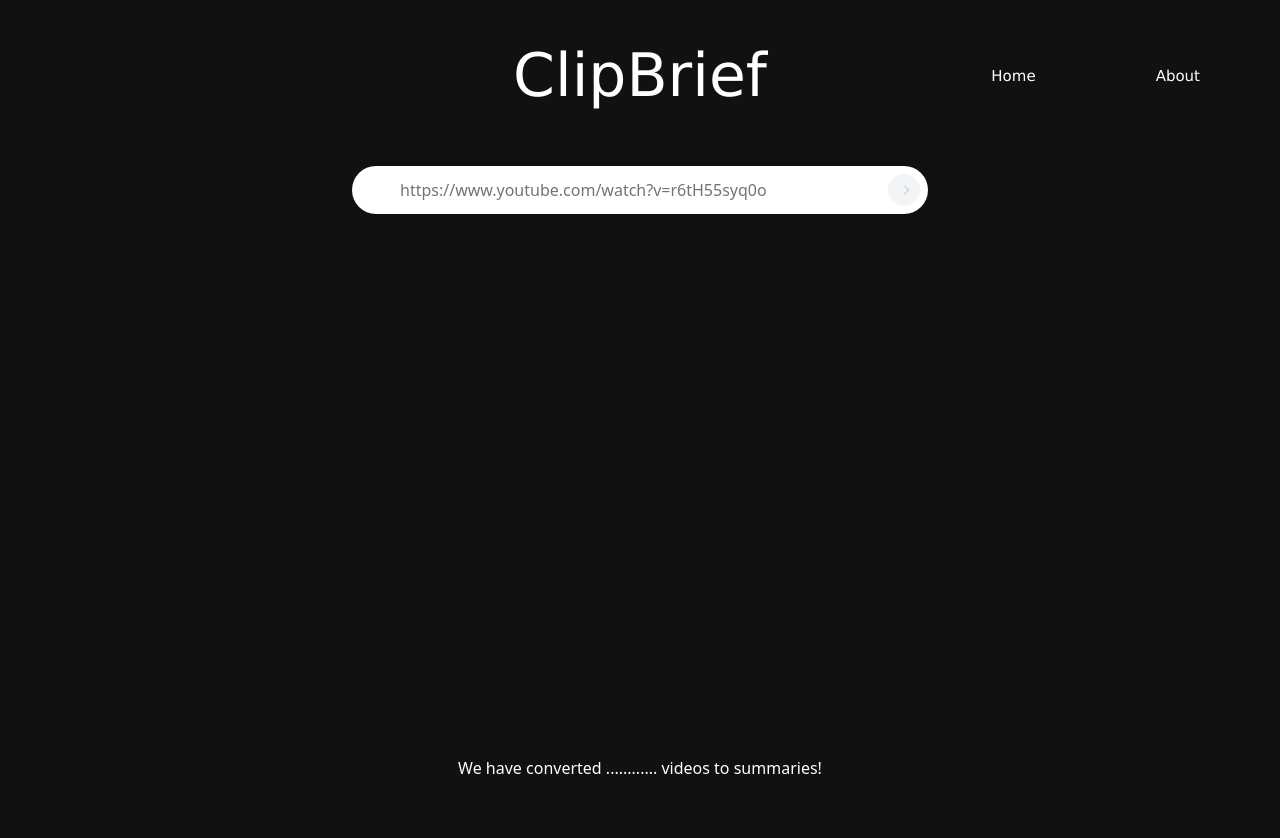
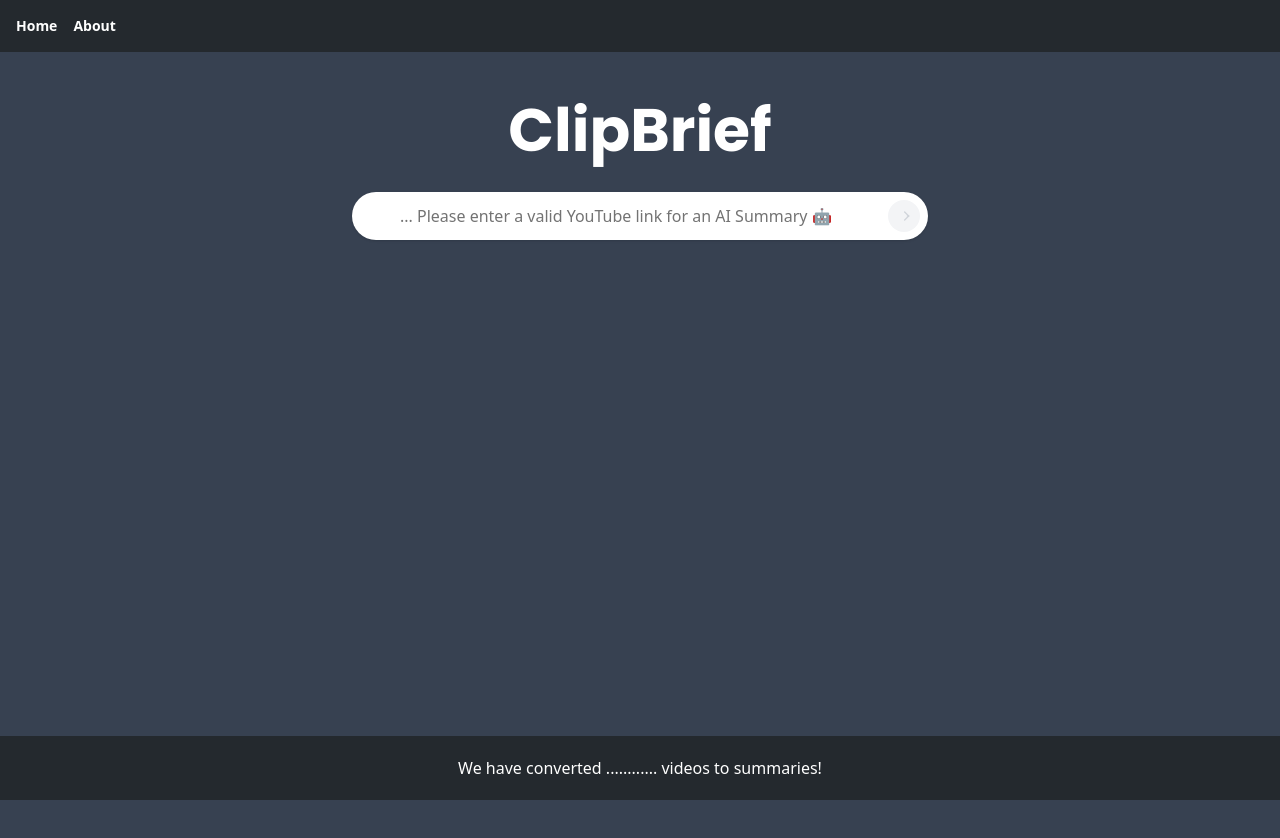
Before and after one commit to lukemccabe0/ClipBrief, a Next.js app: page / in a window 1280 px wide. Shown: the top 838 px of the page. Before the commit the page ends 800 px from the top, so only its background shows below. Built offline with nearby package versions, Linux system fonts and the light colour scheme.

Commit message:
Staging changing from test branch

```diff
--- a/package.json
+++ b/package.json
@@ -13,6 +13,7 @@
     "next": "^14.2.5",
     "react": "^18.3.1",
     "react-dom": "^18.3.1",
+    "react-toastify": "^10.0.5",
     "tailwind-merge": "^2.4.0"
   },
   "devDependencies": {
--- a/src/components/Navbar.js
+++ b/src/components/Navbar.js
@@ -1,22 +1,18 @@
-import React from 'react';
 import Link from 'next/link';
 
 const Navbar = () => {
   return (
-    <nav className="navBar">
-      <div className="projectName">ClipBrief</div>
-      <ul className="navLinks">
-        <li>
+    <nav className="bg-[#24292e] p-4"> {/* Darker GitHub grey */}
+      <div className="container mx-auto flex justify-between items-center">
+        <div className="flex space-x-4">
           <Link href="/" legacyBehavior>
-            <a className="navLink">Home</a>
+            <a className="text-white font-bold hover:text-gray-400 text-sm">Home</a>
           </Link>
-        </li>
-        <li>
           <Link href="/about" legacyBehavior>
-            <a className="navLink">About</a>
+            <a className="text-white font-bold hover:text-gray-400 text-sm">About</a>
           </Link>
-        </li>
-      </ul>
+        </div>
+      </div>
     </nav>
   );
 };
--- a/src/components/footer.js
+++ b/src/components/footer.js
@@ -12,7 +12,7 @@ const styles = {
   footer: {
     padding: '20px',
     textAlign: 'center',
-    backgroundColor: '#111',
+    backgroundColor: '#24292e',
     color: 'white',
     position: 'fixed',
     bottom: 0,
--- a/src/components/ui/placeholders-and-vanish-input.tsx
+++ b/src/components/ui/placeholders-and-vanish-input.tsx
@@ -1,9 +1,10 @@
+// components/ui/placeholders-and-vanish-input.tsx
 "use client";
-import React from "react";
+import React, { useCallback, useEffect, useRef, useState } from "react";
 import { AnimatePresence, motion } from "framer-motion";
-import { useCallback, useEffect, useRef, useState } from "react";
-import { cn } from "../../utils/cn";
-
+import { ToastContainer, toast } from 'react-toastify';
+import 'react-toastify/dist/ReactToastify.css';
+import { validateYouTubeUrl } from "../../utils/api";
 
 interface DataPoint {
   x: number;
@@ -24,7 +25,6 @@ export function PlaceholdersAndVanishInput({
   const [currentPlaceholder, setCurrentPlaceholder] = useState(0);
   const [value, setValue] = useState("");
   const [animating, setAnimating] = useState(false);
-
   const intervalRef = useRef<ReturnType<typeof setTimeout> | null>(null);
   const canvasRef = useRef<HTMLCanvasElement>(null);
   const newDataRef = useRef<DataPoint[]>([]);
@@ -160,7 +160,18 @@ export function PlaceholdersAndVanishInput({
 
   const handleKeyDown = (e: React.KeyboardEvent<HTMLInputElement>) => {
     if (e.key === "Enter" && !animating) {
+      handleSubmit(e as unknown as React.FormEvent<HTMLFormElement>);
+    }
+  };
+
+  const handleSubmit = (e: React.FormEvent<HTMLFormElement>) => {
+    e.preventDefault();
+    if (validateYouTubeUrl(value)) {
+      toast.success('Valid YouTube link! 😏');
       vanishAndSubmit();
+      onSubmit && onSubmit(e);
+    } else {
+      toast.error('Enter a valid YouTube link 👿');
     }
   };
 
@@ -178,17 +189,13 @@ export function PlaceholdersAndVanishInput({
     }
   };
 
-  const handleSubmit = (e: React.FormEvent<HTMLFormElement>) => {
-    e.preventDefault();
-    vanishAndSubmit();
-    onSubmit && onSubmit(e);
-  };
-
   return (
+    <div>
+      <ToastContainer />
       <form
         className="w-full relative max-w-xl mx-auto bg-white dark:bg-zinc-800 h-12 rounded-full overflow-hidden shadow transition duration-200"
         onSubmit={handleSubmit}
-      style={{ backgroundColor: "white" }} //Change colour of search bar
+        style={{ backgroundColor: "white" }} // Change colour of search bar
       >
         <canvas
           className={`absolute pointer-events-none text-base transform scale-50 top-[20%] left-2 sm:left-8 origin-top-left filter invert dark:invert-0 pr-20 ${
@@ -277,5 +284,6 @@ export function PlaceholdersAndVanishInput({
           </AnimatePresence>
         </div>
       </form>
+    </div>
   );
 }
--- /dev/null
+++ b/src/pages/_document.js
@@ -0,0 +1,15 @@
+import { Html, Head, Main, NextScript } from 'next/document';
+
+export default function Document() {
+  return (
+    <Html>
+      <Head>
+        <link href="https://fonts.googleapis.com/css2?family=Poppins:wght@700&display=swap" rel="stylesheet" />
+      </Head>
+      <body>
+        <Main />
+        <NextScript />
+      </body>
+    </Html>
+  );
+}
--- a/src/pages/index.js
+++ b/src/pages/index.js
@@ -21,18 +21,16 @@ const HomePage = () => {
         <title>Home Page</title>
         <meta name="description" content="This is the homepage of the site." />
       </Head>
-      <div className="container mx-auto p-4">
-      <PlaceholdersAndVanishInput
-        type="url"
-            id="linkInput"
-            name="linkInput"
-            value={link}
+      <div className="bg-gray-700 min-h-screen py-12"> {/* Light GitHub grey background */}
+        <div className="container mx-auto text-center">
+          <h1 className="text-6xl font-bold mb-8 text-white" style={{ fontFamily: 'Poppins, sans-serif' }}>ClipBrief</h1>
+          <PlaceholdersAndVanishInput
+            placeholders={['... Please enter a valid YouTube link for an AI Summary 🤖']}
             onChange={handleInputChange}
-            placeholders={['https://www.youtube.com/watch?v=r6tH55syq0o']}
-            required
-        onSubmit={handleSubmit}
-      />
-    </div>
+            onSubmit={handleSubmit}
+          />
+        </div>
+      </div>
     </Layout>
   );
 };
--- a/src/utils/api.js
+++ b/src/utils/api.js
@@ -0,0 +1,6 @@
+// src/utils/api.js
+
+export const validateYouTubeUrl = (url) => {
+    const regex = /^(https?:\/\/)?(www\.)?(youtube\.com|youtu\.?be)\/.+$/;
+    return regex.test(url);
+  };
--- a/tailwind.config.js
+++ b/tailwind.config.js
@@ -11,7 +11,12 @@ module.exports = {
   ],
   darkMode: "class",
   theme: {
-    extend: {},
+    extend: {
+      colors: {
+        'github-light-grey': '#f5f5f5',  // Light GitHub grey
+        'github-dark-grey': '#24292e',   // Darker GitHub grey
+      },
+    },
   },
   plugins: [addVariablesForColors],
 
```
Also changed, not shown: 1 other file (tests, documents, lock files or other folders). Lines whose indentation alone changed are shown as unchanged.
